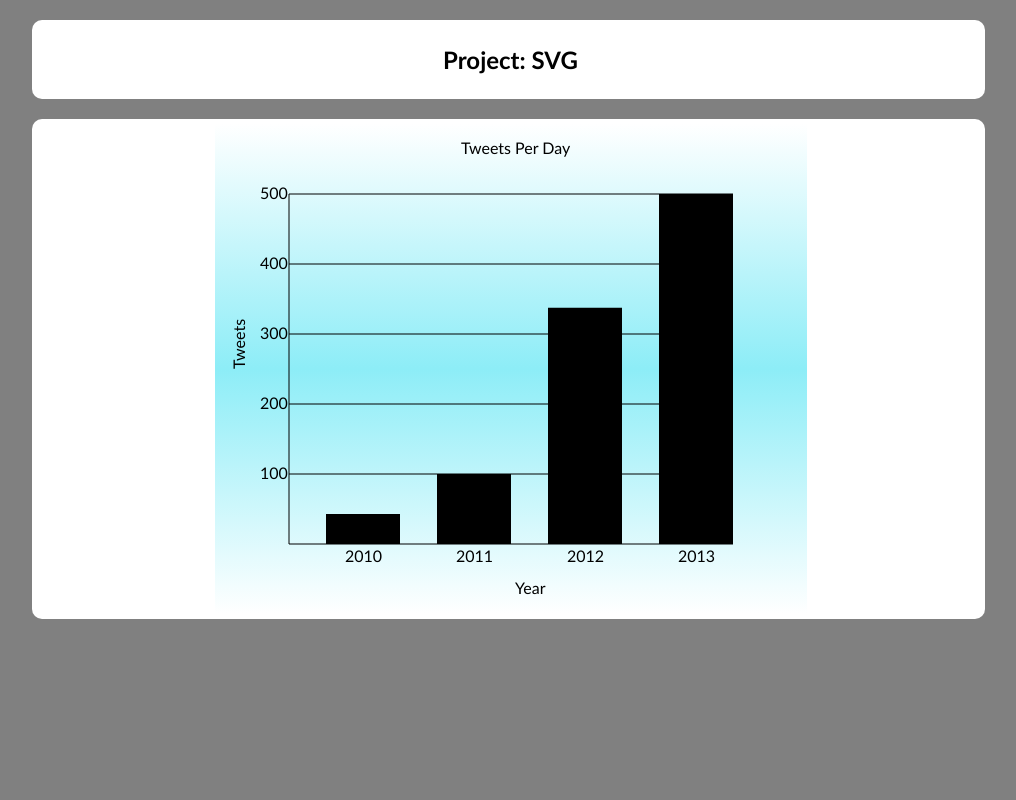
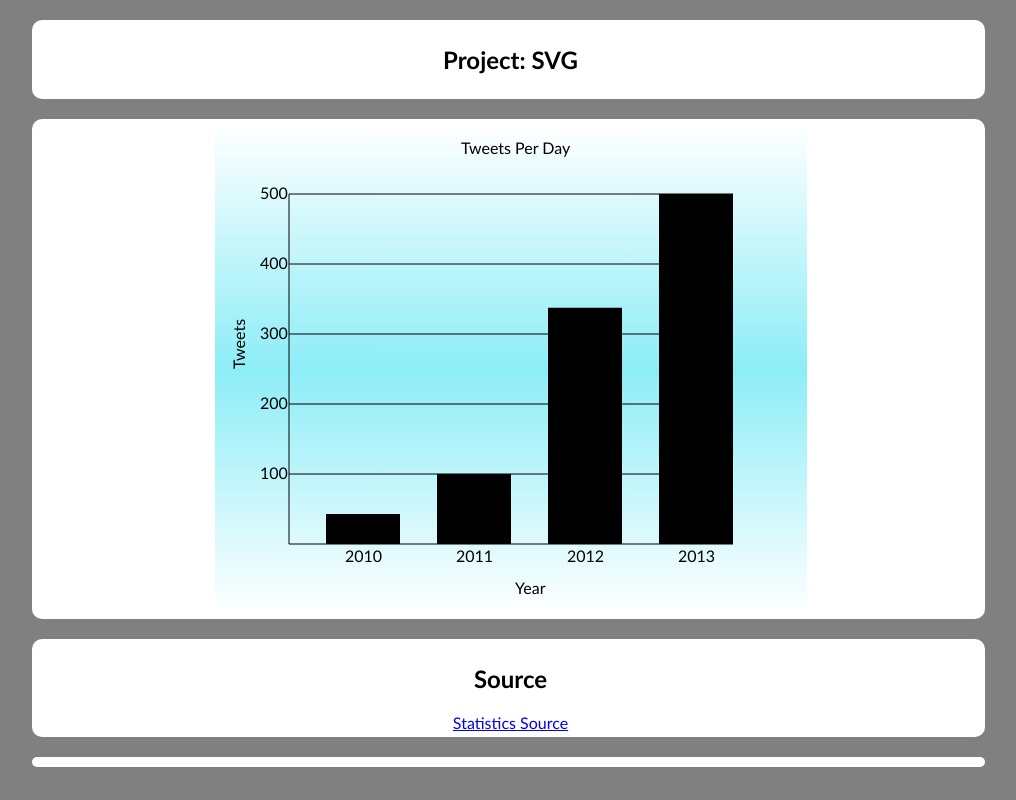
Before and after one commit to sa7mon/COMP2150-WebServices, a plain HTML site: page prjSVG/index.html in a window 1280 px wide. Shown: the whole page, without its empty margins (132-1148 px from the left). Drawn offline with Linux system fonts and the light colour scheme.

Commit message:
Add statiscics source

```diff
--- a/prjSVG/index.html
+++ b/prjSVG/index.html
@@ -25,7 +25,7 @@
 			h3,h1 {
 				text-align: center;
 			}
-			section#svg {
+			section {
 				text-align: center;
 			}
 		</style>
@@ -34,8 +34,18 @@
 		<section id="title">
 			<h1>Project: SVG</h1>
 		</section>
+
 		<section id="svg">
 			<object data="graph.svg" type="image/svg+xml"></object>
 		</section>
+
+		<section id="stats">
+			<h2>Source</h2>
+			<a href="http://www.internetlivestats.com/twitter-statistics/">Statistics Source</a>
+		</section>
+
+		<section id="description">
+
+		</section>
 	</body>
 </html>
```
